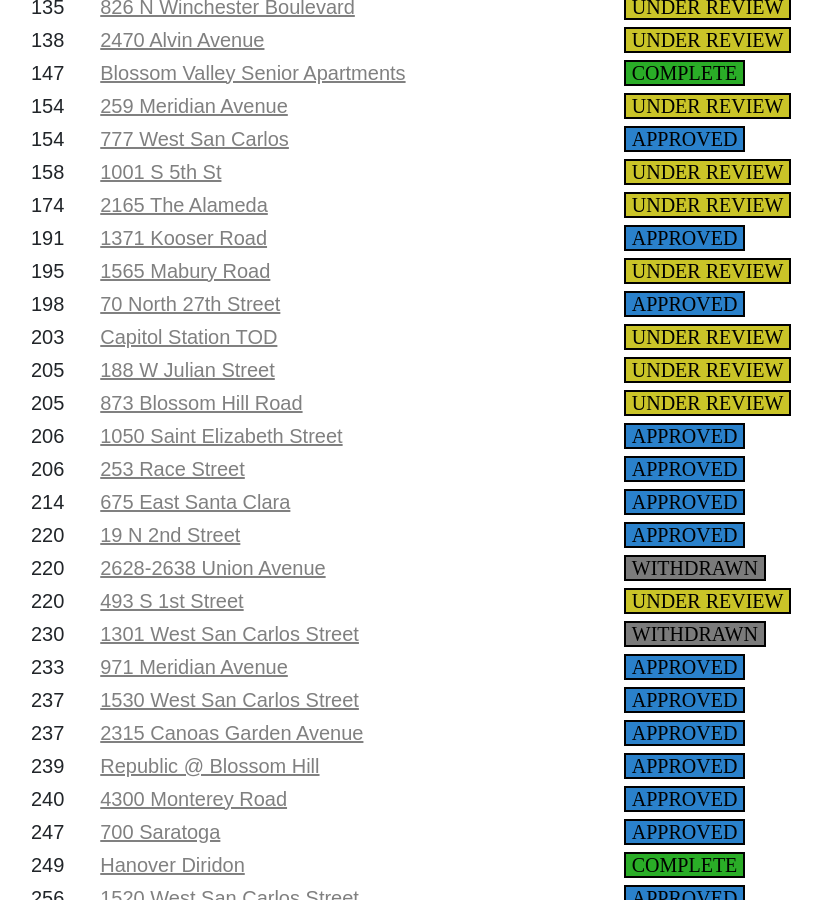
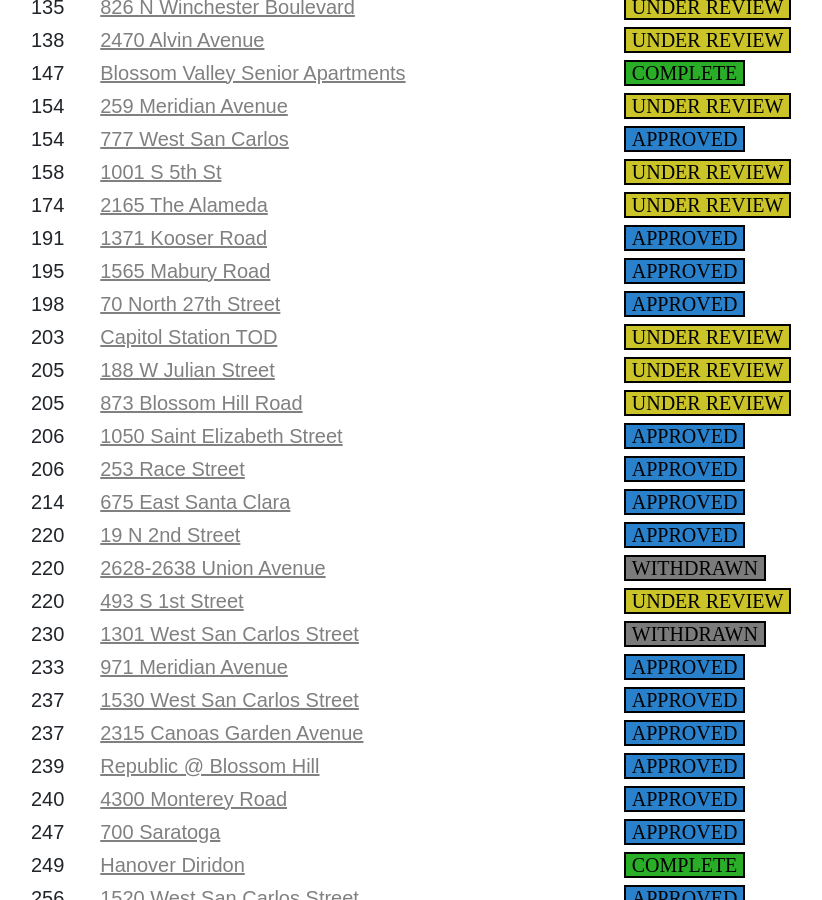
Before and after one commit to awildjake/sjbuild, a Jekyll site: the page built from list.html, in a window 1280 px wide and 900 px high, scrolled down 1791 px. Shown: the whole window, without its empty margins (339-1161 px from the left). Built offline with Jekyll 4.4.1, drawn with Linux system fonts in a browser that asks for light colours.

Commit message:
1565 Mabury Road was approved

```diff
--- a/_developments/1565-mabury-rd.md
+++ b/_developments/1565-mabury-rd.md
@@ -4,10 +4,10 @@ address: 1565 Mabury Rd, San Jose, CA 95133
 developer: Affirmed Housing
 municipality: San Jose
 units: 195
-phase: Under Review
+phase: Approved
 permits:
     MP23-006:
-        status: Under Review
+        status: Permit Prepared
         initial_date: 2023-09-21
         final_date: 2025-01-15
         apn: [25417113]
```
